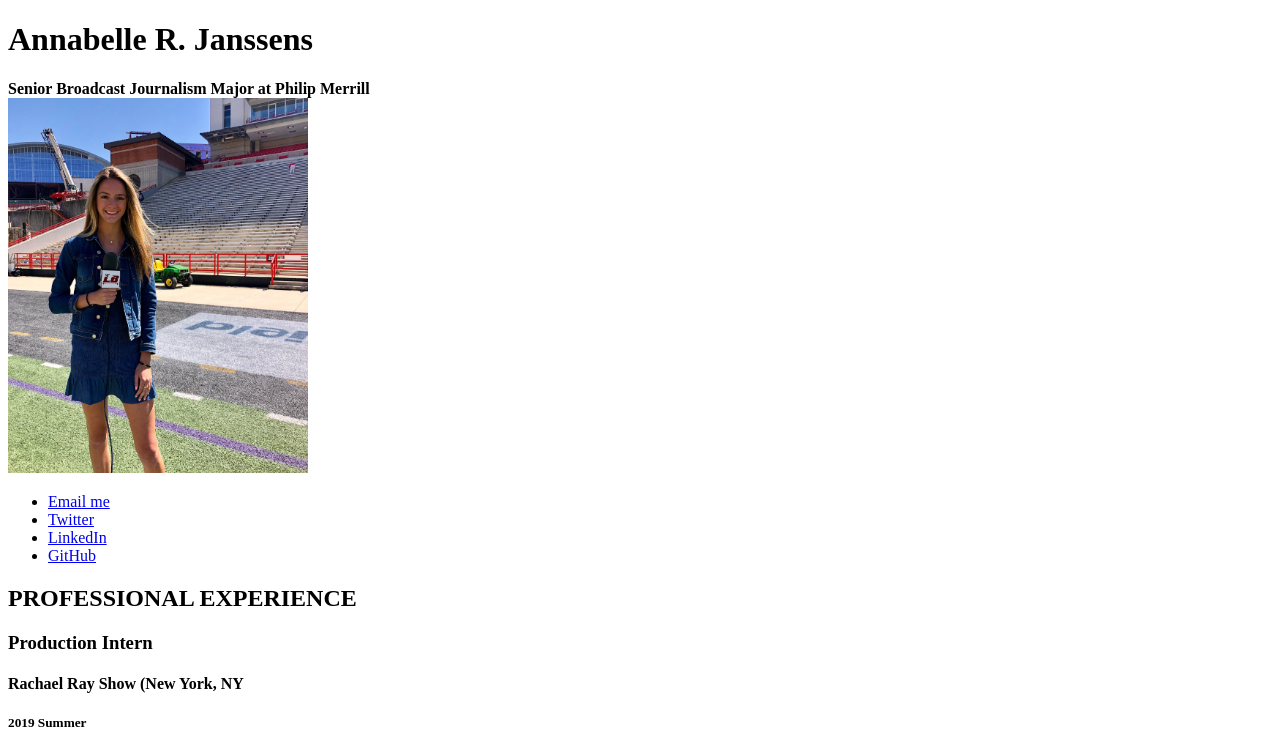
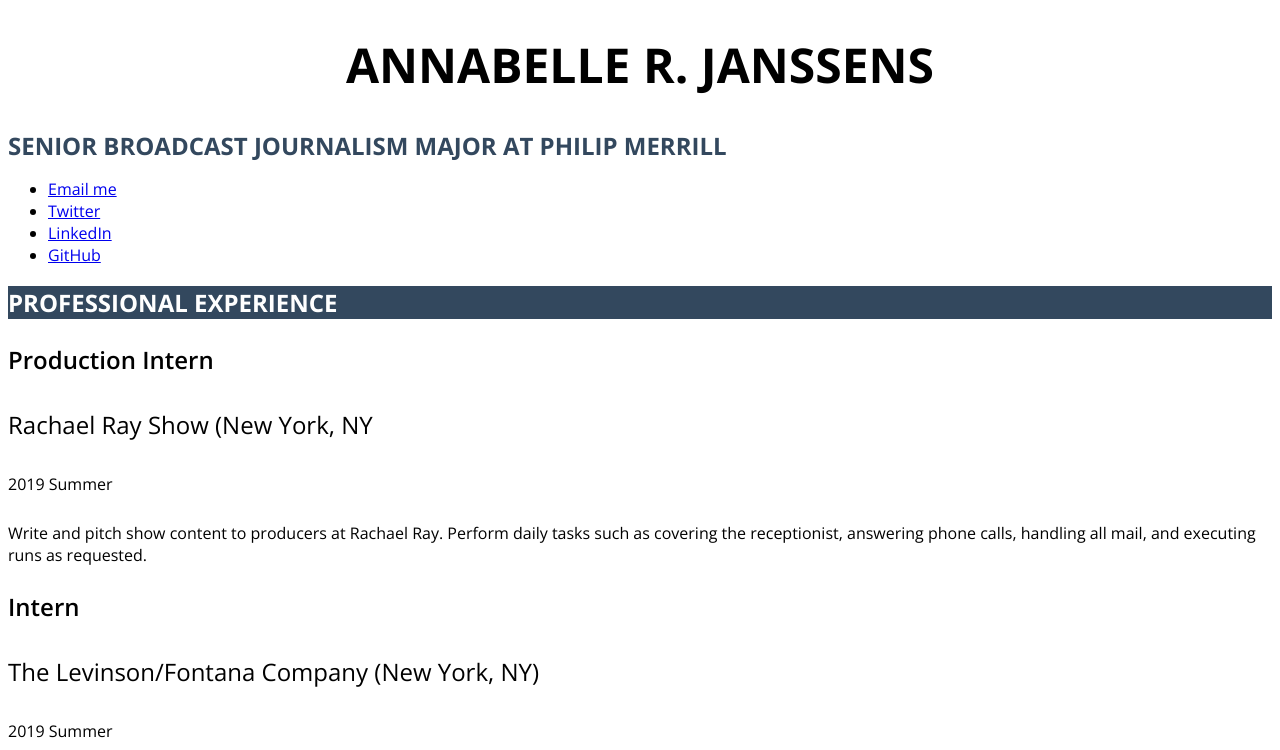
Before and after one commit to annabellejanss/Annabelle-Janssens-JOUR352, a plain HTML site: page Resume/index.html in a window 1280 px wide. Shown: the top 750 px of the page. Drawn offline with nearby package versions, Linux system fonts and the light colour scheme.

Commit message:
style update

```diff
--- a/Resume/index.html
+++ b/Resume/index.html
@@ -3,6 +3,8 @@
 
 <head>
   <title>Annabelle Janssens's Resume</title>
+  <link href="style.css" type="text/css" rel="stylesheet">
+  <link href="https://fonts.googleapis.com/css2?family=Open+Sans:wght@400;600;700&display=swap" rel="stylesheet">
 </head>
 
 <body>
@@ -12,7 +14,9 @@
   <h1>Annabelle R. Janssens</h1>
   <strong>Senior Broadcast Journalism Major at Philip Merrill</strong><br>
 
+<!--
   <img src="resume photo.jpeg" width="300px">
+-->
 
 <ul>
   <li><a href="mailto:"ajanssen@terpmail.umd.edu">Email me</a></li>
--- /dev/null
+++ b/Resume/style.css
@@ -0,0 +1,44 @@
+/*Main Style*/
+
+BODY {
+  font-family: 'Open Sans', arial, sans-serif;
+  font-size: 1em;
+   color=#444;
+   font-weight=400;
+}
+
+h1 {
+  font-size:3em;
+  text-transform:uppercase;
+  text-align:center;
+
+}
+
+strong {
+  color:#33485e;
+  text-transform:uppercase;
+  font-size:1.5em;
+}
+
+h2 {
+  font-size:1.5em;
+  text-transform:uppercase;
+  background-color:#33485e;
+  color:#fff;
+}
+
+h3 {
+  font-weight:600;
+  font-size:1.5em;
+}
+h4 {
+  font-weight:400;
+  font-size:1.5em;
+}
+h5 {
+  font-weight:400;
+  font-size:1em;
+}
+ul {
+  font-size:1em;
+}
```
Also changed, not shown: 3 other files.
